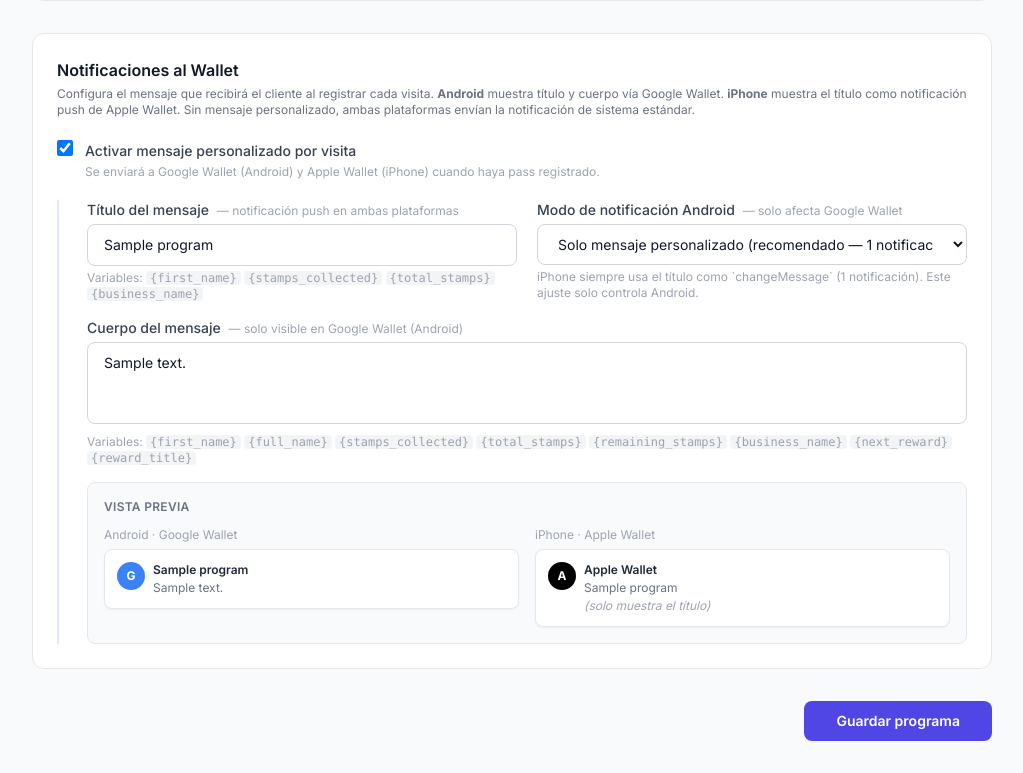
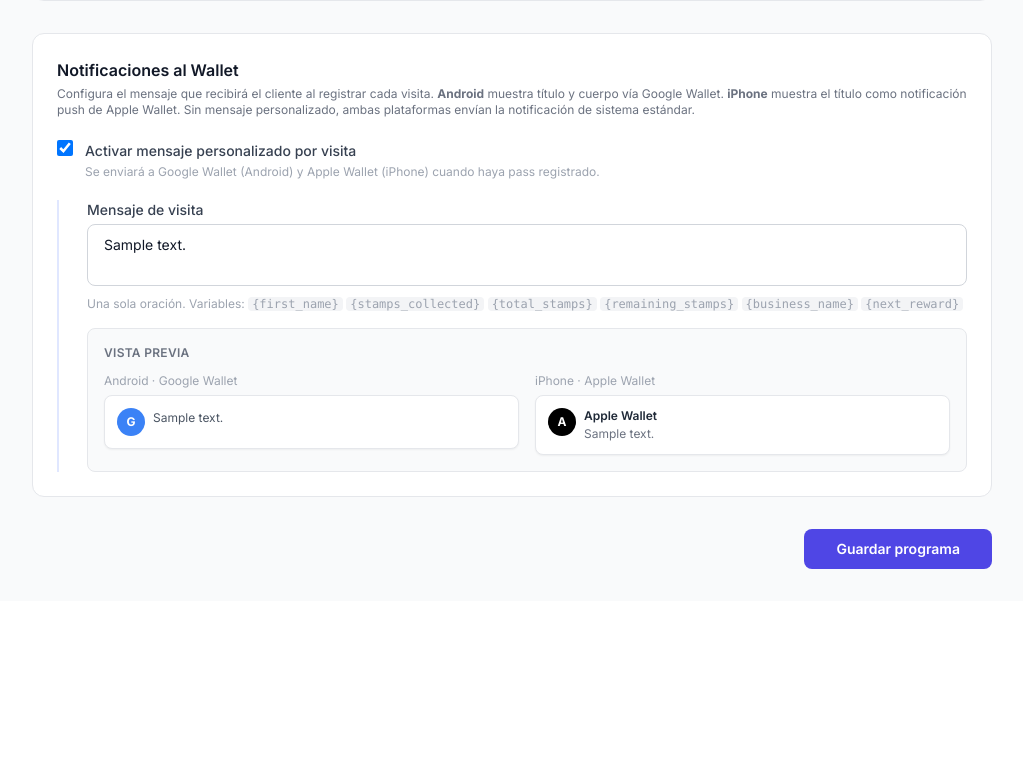
Before and after one commit to davidrolito7/Wallet-Passes, a Laravel app: template resources/views/business/loyalty-program/index.blade.php in a window 1280 px wide. Shown: the part 1354-2127 px from the top of the page, without its empty margins (256-1279 px from the left). After the commit the page ends 1923 px from the top, so only its background shows below. Run offline with Laravel 12, Linux system fonts and the light colour scheme; the template is opened without the code that fills it: most values are stand-ins (such as "Sample title", 1, 10 or a date in 2020); grey boxes marked "Sample" are stand-in pictures; some libraries are stand-ins or nearby versions.

Commit message:
feat: unify visit notification message handling for Google and Apple Wallet

```diff
--- a/resources/views/business/loyalty-program/index.blade.php
+++ b/resources/views/business/loyalty-program/index.blade.php
@@ -188,106 +188,57 @@
             <div id="notification-fields"
                  class="space-y-4 pl-7 border-l-2 border-indigo-100 @if(!$notifEnabled) hidden @endif">
 
-                <div class="grid grid-cols-1 md:grid-cols-2 gap-5">
-
-                    {{-- Título --}}
-                    <div>
-                        <label class="block text-sm font-medium text-gray-700 mb-1">
-                            Título del mensaje
-                            <span class="text-xs font-normal text-gray-400 ml-1">— notificación push en ambas plataformas</span>
-                        </label>
-                        <input type="text"
-                               name="visit_notification_title"
-                               value="{{ old('visit_notification_title', $program?->visit_notification_title) }}"
-                               maxlength="100"
-                               placeholder="Nueva visita registrada"
-                               class="w-full px-4 py-2.5 border border-gray-300 rounded-lg text-sm focus:outline-none focus:ring-2 focus:ring-indigo-500 @error('visit_notification_title') border-red-400 @enderror">
-                        <p class="mt-1 text-xs text-gray-400">
-                            Variables:
-                            <code class="bg-gray-100 px-1 rounded">{first_name}</code>
-                            <code class="bg-gray-100 px-1 rounded">{stamps_collected}</code>
-                            <code class="bg-gray-100 px-1 rounded">{total_stamps}</code>
-                            <code class="bg-gray-100 px-1 rounded">{business_name}</code>
-                        </p>
-                        @error('visit_notification_title')
-                            <p class="mt-1 text-xs text-red-600">{{ $message }}</p>
-                        @enderror
-                    </div>
-
-                    {{-- Modo Android --}}
-                    <div>
-                        <label class="block text-sm font-medium text-gray-700 mb-1">
-                            Modo de notificación Android
-                            <span class="text-xs font-normal text-gray-400 ml-1">— solo afecta Google Wallet</span>
-                        </label>
-                        <select name="google_wallet_notification_mode"
-                                class="w-full px-4 py-2.5 border border-gray-300 rounded-lg text-sm focus:outline-none focus:ring-2 focus:ring-indigo-500 bg-white">
-                            <option value="custom_message_only" @selected($currentMode === 'custom_message_only')>
-                                Solo mensaje personalizado (recomendado — 1 notificación)
-                            </option>
-                            <option value="both" @selected($currentMode === 'both')>
-                                Ambas — balance del sistema + mensaje (2 notificaciones)
-                            </option>
-                        </select>
-                        <p class="mt-1 text-xs text-gray-400">
-                            iPhone siempre usa el título como `changeMessage` (1 notificación). Este ajuste solo controla Android.
-                        </p>
-                    </div>
-
-                </div>
-
-                {{-- Cuerpo del mensaje --}}
+                {{-- Un solo mensaje para ambas plataformas --}}
                 <div>
                     <label class="block text-sm font-medium text-gray-700 mb-1">
-                        Cuerpo del mensaje
-                        <span class="text-xs font-normal text-gray-400 ml-1">— solo visible en Google Wallet (Android)</span>
+                        Mensaje de visita
                     </label>
                     <textarea name="visit_notification_message"
-                              rows="3"
-                              maxlength="500"
+                              rows="2"
+                              maxlength="300"
                               placeholder="Llevas {stamps_collected}/{total_stamps} visitas. ¡Gracias por visitarnos, {first_name}!"
                               class="w-full px-4 py-2.5 border border-gray-300 rounded-lg text-sm focus:outline-none focus:ring-2 focus:ring-indigo-500 resize-none @error('visit_notification_message') border-red-400 @enderror">{{ old('visit_notification_message', $program?->visit_notification_message) }}</textarea>
                     <p class="mt-1 text-xs text-gray-400">
-                        Variables: <code class="bg-gray-100 px-1 rounded">{first_name}</code>
-                        <code class="bg-gray-100 px-1 rounded">{full_name}</code>
+                        Una sola oración. Variables:
+                        <code class="bg-gray-100 px-1 rounded">{first_name}</code>
                         <code class="bg-gray-100 px-1 rounded">{stamps_collected}</code>
                         <code class="bg-gray-100 px-1 rounded">{total_stamps}</code>
                         <code class="bg-gray-100 px-1 rounded">{remaining_stamps}</code>
                         <code class="bg-gray-100 px-1 rounded">{business_name}</code>
                         <code class="bg-gray-100 px-1 rounded">{next_reward}</code>
-                        <code class="bg-gray-100 px-1 rounded">{reward_title}</code>
                     </p>
                     @error('visit_notification_message')
                         <p class="mt-1 text-xs text-red-600">{{ $message }}</p>
                     @enderror
                 </div>
 
+                {{-- Siempre custom_message_only — no se expone al usuario --}}
+                <input type="hidden" name="google_wallet_notification_mode" value="custom_message_only">
+
                 {{-- Vista previa --}}
                 <div class="bg-gray-50 border border-gray-200 rounded-lg p-4">
                     <p class="text-xs font-semibold text-gray-500 uppercase tracking-wide mb-3">Vista previa</p>
                     <div class="grid grid-cols-1 sm:grid-cols-2 gap-4">
 
-                        {{-- Android preview --}}
+                        {{-- Android --}}
                         <div>
                             <p class="text-xs text-gray-400 mb-1.5">Android · Google Wallet</p>
                             <div class="flex items-start gap-2 bg-white border border-gray-200 rounded-lg p-3 shadow-sm">
                                 <div class="w-7 h-7 bg-blue-500 rounded-full flex items-center justify-center flex-shrink-0 text-white text-xs font-bold">G</div>
                                 <div class="min-w-0">
-                                    <p id="preview-android-title" class="font-semibold text-gray-800 text-xs truncate">Nueva visita registrada</p>
-                                    <p id="preview-android-body" class="text-gray-500 text-xs mt-0.5 line-clamp-2">Llevas {stamps_collected}/{total_stamps} visitas.</p>
+                                    <p id="preview-android-msg" class="text-gray-600 text-xs mt-0.5 line-clamp-2">Llevas {stamps_collected}/{total_stamps} visitas.</p>
                                 </div>
                             </div>
                         </div>
 
-                        {{-- iPhone preview --}}
+                        {{-- iPhone --}}
                         <div>
                             <p class="text-xs text-gray-400 mb-1.5">iPhone · Apple Wallet</p>
                             <div class="flex items-start gap-2 bg-white border border-gray-200 rounded-lg p-3 shadow-sm">
                                 <div class="w-7 h-7 bg-black rounded-full flex items-center justify-center flex-shrink-0 text-white text-xs font-bold">A</div>
                                 <div class="min-w-0">
                                     <p class="font-semibold text-gray-800 text-xs">Apple Wallet</p>
-                                    <p id="preview-apple-title" class="text-gray-500 text-xs mt-0.5 truncate">Nueva visita registrada</p>
-                                    <p class="text-gray-400 text-xs italic mt-0.5">(solo muestra el título)</p>
+                                    <p id="preview-apple-msg" class="text-gray-500 text-xs mt-0.5 truncate">Llevas {stamps_collected}/{total_stamps} visitas.</p>
                                 </div>
                             </div>
                         </div>
@@ -321,25 +272,19 @@ function toggleNotificationFields(enabled) {
 }
 
 (function initNotificationPreview() {
-    const titleInput = document.querySelector('[name="visit_notification_title"]');
-    const bodyInput  = document.querySelector('[name="visit_notification_message"]');
-    const androidTitle = document.getElementById('preview-android-title');
-    const androidBody  = document.getElementById('preview-android-body');
-    const appleTitle   = document.getElementById('preview-apple-title');
+    const msgInput   = document.querySelector('[name="visit_notification_message"]');
+    const androidMsg = document.getElementById('preview-android-msg');
+    const appleMsg   = document.getElementById('preview-apple-msg');
 
-    if (!titleInput) return;
+    if (!msgInput) return;
 
     function updatePreview() {
-        const t = titleInput.value.trim() || 'Nueva visita registrada';
-        const b = bodyInput ? (bodyInput.value.trim() || 'Llevas {stamps_collected}/{total_stamps} visitas.') : '';
-
-        if (androidTitle) androidTitle.textContent = t;
-        if (androidBody)  androidBody.textContent  = b;
-        if (appleTitle)   appleTitle.textContent   = t;
+        const m = msgInput.value.trim() || 'Llevas {stamps_collected}/{total_stamps} visitas.';
+        if (androidMsg) androidMsg.textContent = m;
+        if (appleMsg)   appleMsg.textContent   = m;
     }
 
-    titleInput.addEventListener('input', updatePreview);
-    if (bodyInput) bodyInput.addEventListener('input', updatePreview);
+    msgInput.addEventListener('input', updatePreview);
     updatePreview();
 })();
 
```
Also changed, not shown: app/Filament/Resources/LoyaltyCardResource.php (+5 -17 lines), app/Filament/Resources/LoyaltyCardResource/Pages/ViewLoyaltyCard.php (+5 -16 lines), app/Filament/Resources/LoyaltyProgramResource.php (+5 -12 lines), app/Services/AppleWalletService.php (+42 -31 lines), app/Services/GoogleWalletService.php (+8 -16 lines), app/Services/LoyaltyService.php (+10 -3 lines).
